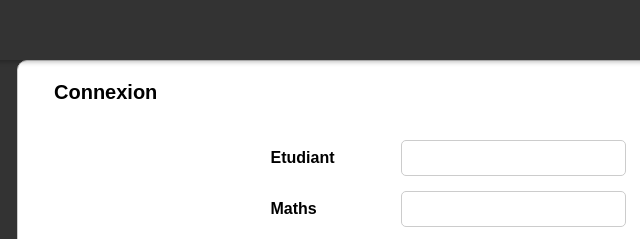
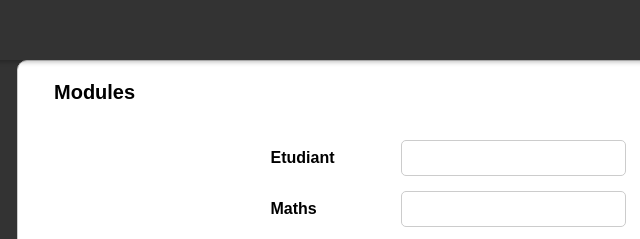
Before and after one commit to ibrahima604/Atelier0, a plain HTML site: page matiere.html in a window 1280 px wide. Shown: the top 239 px of the page, 112-752 px from the left. Drawn offline with Linux system fonts and the light colour scheme.

Commit message:
mise à jour de resultat.html

```diff
--- a/matiere.html
+++ b/matiere.html
@@ -20,7 +20,7 @@
     <section class="section" id="section">
         <form >
             <fieldset>
-                <legend>Connexion</legend>
+                <legend>Modules</legend>
                 <div class="conteneur">
                 <div>
 
```
